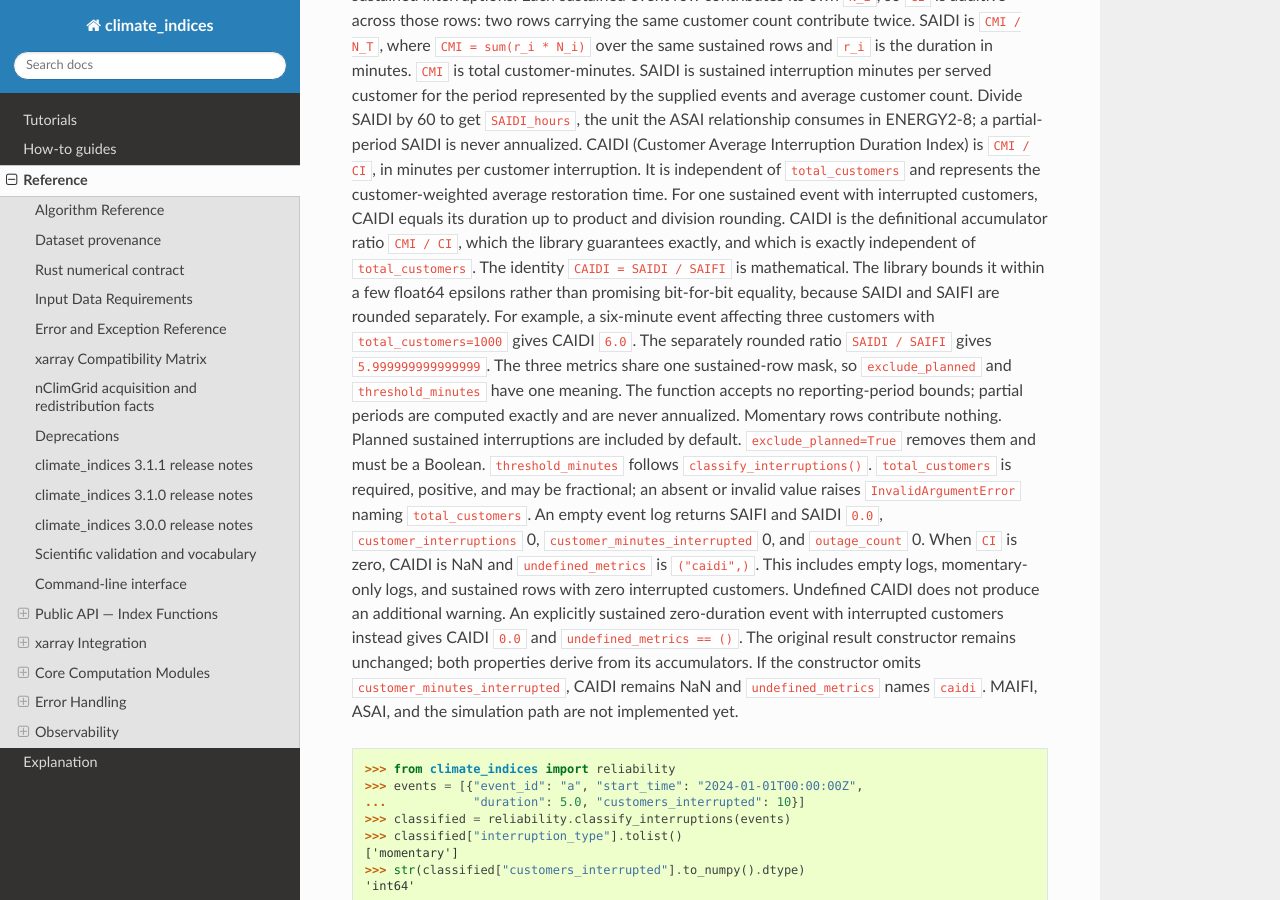
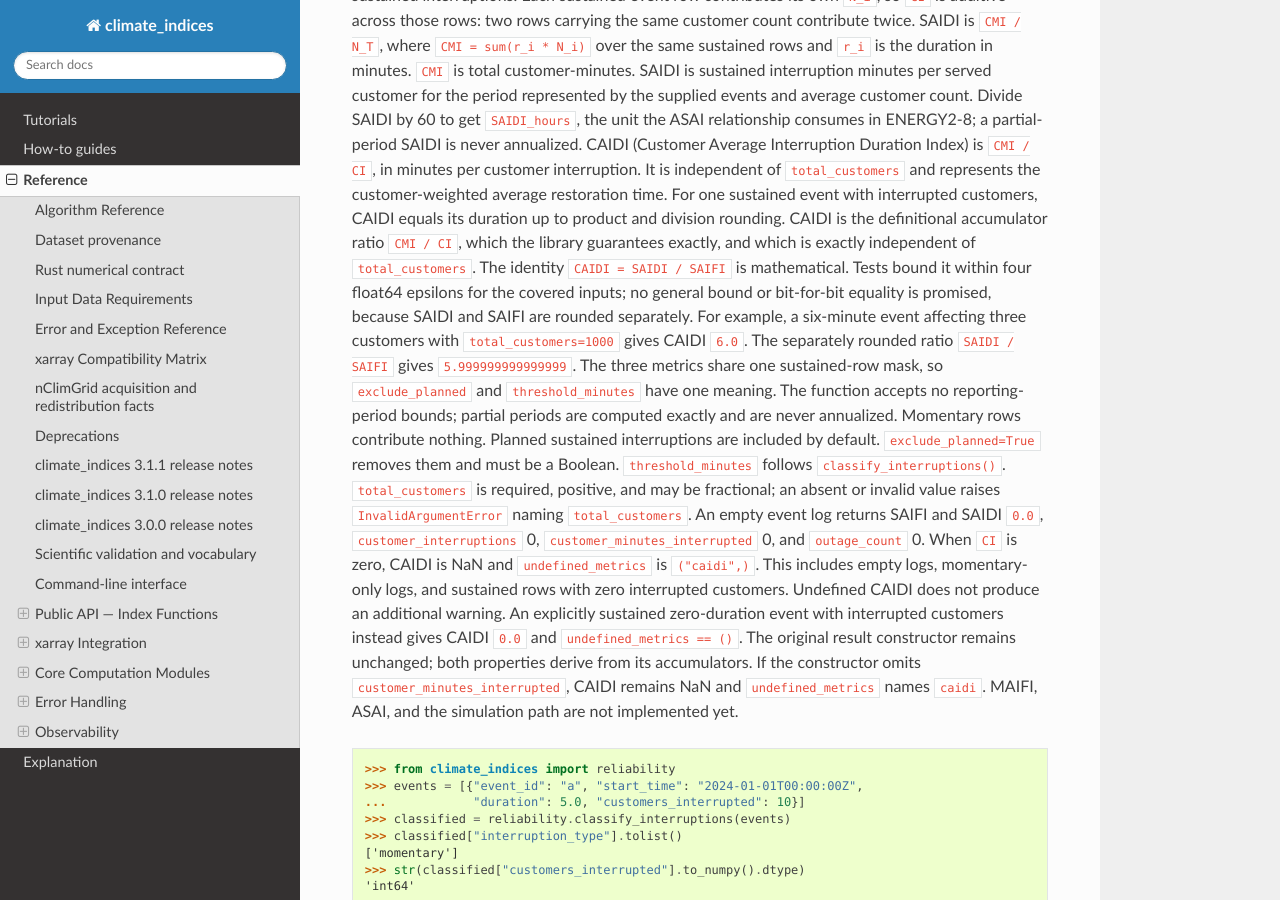
Before and after one commit to monocongo/climate_indices, a Sphinx documentation site: the page built from docs/reference.md, in a window 1280 px wide and 900 px high, scrolled down 5564 px. Built offline with Sphinx 7.4.7 and the Read the Docs theme 3.1.0, drawn with Linux system fonts in a browser that asks for light colours.

Commit message:
docs(reliability): address review finding — scope the CAIDI identity bound to the tested inputs
The reference page claimed the library bounds CAIDI = SAIDI / SAIFI within
a few float64 epsilons. That is not a general guarantee: a subnormal SAIDI
can lose relative precision. State that the tests bound the identity for
the covered inputs and that no general bound or bit-for-bit equality is
promised.

Finding: PRRT_kwDOBZ3L8c6y0brR
Review-Anchor: https://github.com/monocongo/climate_indices/pull/1543#discussion_r4446529840

```diff
--- a/docs/reference.md
+++ b/docs/reference.md
@@ -248,7 +248,7 @@ CAIDI (Customer Average Interruption Duration Index) is `CMI / CI`, in minutes p
 It is independent of `total_customers` and represents the customer-weighted average restoration time.
 For one sustained event with interrupted customers, CAIDI equals its duration up to product and division rounding.
 CAIDI is the definitional accumulator ratio `CMI / CI`, which the library guarantees exactly, and which is exactly independent of `total_customers`.
-The identity `CAIDI = SAIDI / SAIFI` is mathematical. The library bounds it within a few float64 epsilons rather than promising bit-for-bit equality, because SAIDI and SAIFI are rounded separately.
+The identity `CAIDI = SAIDI / SAIFI` is mathematical. Tests bound it within four float64 epsilons for the covered inputs; no general bound or bit-for-bit equality is promised, because SAIDI and SAIFI are rounded separately.
 For example, a six-minute event affecting three customers with `total_customers=1000` gives CAIDI `6.0`.
 The separately rounded ratio `SAIDI / SAIFI` gives `5.999999999999999`.
 The three metrics share one sustained-row mask, so `exclude_planned` and
```
